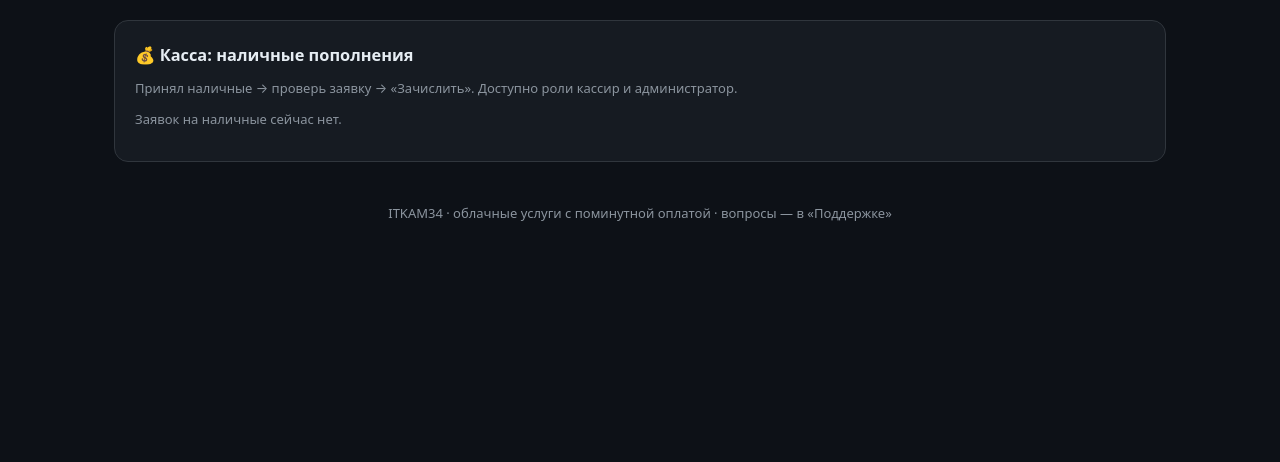
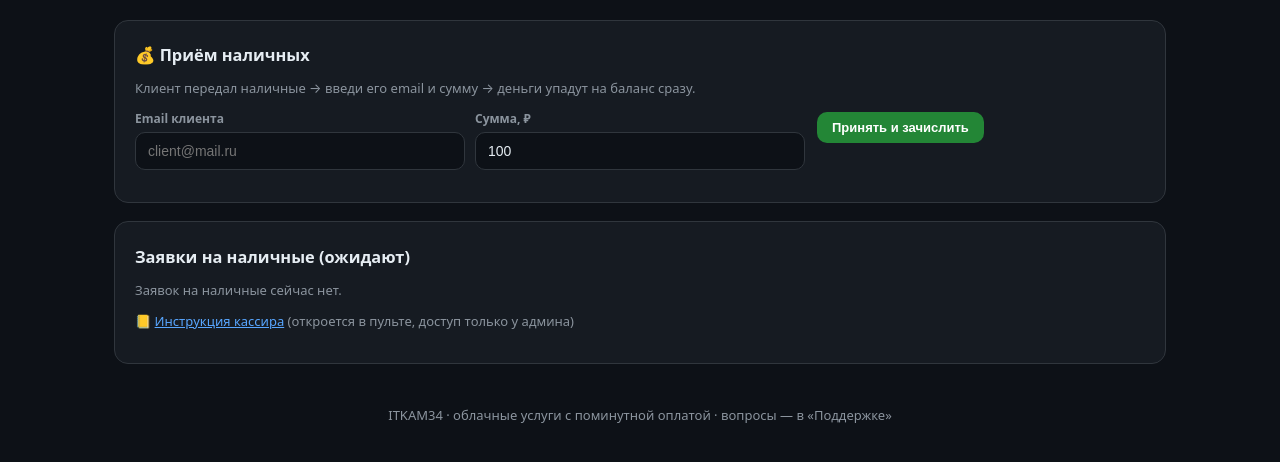
Before and after one commit to vasa57kam/datacenter-core, a FastAPI app: template backend/app/ui/templates/lk/kassa.html in a window 1280 px wide. Shown: the part 49-511 px from the top of the page. Run offline with FastAPI, Linux system fonts and the light colour scheme; the template is opened without the code that fills it, so the values that code supplies are empty; parts of the project's set-up code (start-up, migrations or seed data) failed here and were passed over.

Commit message:
auto: 2026-10-16_15:09

```diff
--- a/backend/app/ui/cabinet.py
+++ b/backend/app/ui/cabinet.py
@@ -221,6 +221,8 @@ def dashboard(request: Request, db: Session = Depends(get_db)):
     user = _current_user(db, request)
     if user is None:
         return RedirectResponse("/lk/login", status_code=303)
+    if user.role == "cashier":
+        return RedirectResponse("/lk/kassa", status_code=303)
     wallet = ledger.get_wallet(db, user.id)
     entries = db.execute(
         select(LedgerEntry)
--- a/backend/app/ui/templates/lk/base.html
+++ b/backend/app/ui/templates/lk/base.html
@@ -41,7 +41,12 @@ a{color:#58a6ff}
 <nav>
   <a class="home" href="/">ITKAM34</a>
   {% if user %}
-  <a href="/lk/">Кабинет</a><a href="/lk/order">Подключить</a><a href="/lk/tickets">Поддержка</a>{% if user and user.role in ("cashier", "admin") %}<a href="/lk/kassa">Касса</a>{% endif %}
+  {% if user.role == 'cashier' %}
+  <a href="/lk/kassa">💰 Касса</a>
+  {% else %}
+  <a href="/lk/">Кабинет</a><a href="/lk/order">Подключить</a><a href="/lk/tickets">Поддержка</a>
+  {% if user.role == 'admin' %}<a href="/lk/kassa">Касса</a><a href="/admin-ops/">Пульт</a>{% endif %}
+  {% endif %}
   <a href="#" onclick="event.preventDefault();document.getElementById('logout-form').submit()">Выйти</a>
   {% else %}
   <a href="/lk/login">Вход</a><a href="/lk/register">Регистрация</a>
--- a/backend/app/ui/templates/lk/kassa.html
+++ b/backend/app/ui/templates/lk/kassa.html
@@ -2,8 +2,16 @@
 {% block title %}Касса{% endblock %}
 {% block content %}
 <div class="card">
-<h3>💰 Касса: наличные пополнения</h3>
-<p class="muted">Принял наличные → проверь заявку → «Зачислить». Доступно роли кассир и администратор.</p>
+<h3>💰 Приём наличных</h3>
+<p class="muted">Клиент передал наличные → введи его email и сумму → деньги упадут на баланс сразу.</p>
+<form method="post" action="/lk/kassa/intake" style="display:grid;grid-template-columns:repeat(auto-fit,minmax(200px,1fr));gap:10px">
+  <label>Email клиента<input name="email" required placeholder="client@mail.ru"></label>
+  <label>Сумма, ₽<input name="amount" value="100" inputmode="decimal"></label>
+  <div><button class="btn" type="submit">Принять и зачислить</button></div>
+</form>
+</div>
+<div class="card">
+<h3>Заявки на наличные (ожидают)</h3>
 {% if reqs %}
 <table><tr><th>№</th><th>Клиент</th><th>Сумма</th><th>Комментарий</th><th>Действия</th></tr>
 {% for p in reqs %}{% if p.method == 'cash' %}
@@ -13,5 +21,6 @@
 <form style="display:inline" method="post" action="/lk/kassa/{{ p.id }}/reject"><button class="btn danger" type="submit">Отклонить</button></form>
 </td></tr>{% endif %}{% endfor %}</table>
 {% else %}<p class="muted">Заявок на наличные сейчас нет.</p>{% endif %}
+<p class="muted" style="margin-top:10px">📒 <a href="/admin-ops/cashier-guide">Инструкция кассира</a> (откроется в пульте, доступ только у админа)</p>
 </div>
 {% endblock %}
```
Also changed, not shown: backend/app/ui/ops.py (+12 -6 lines).
